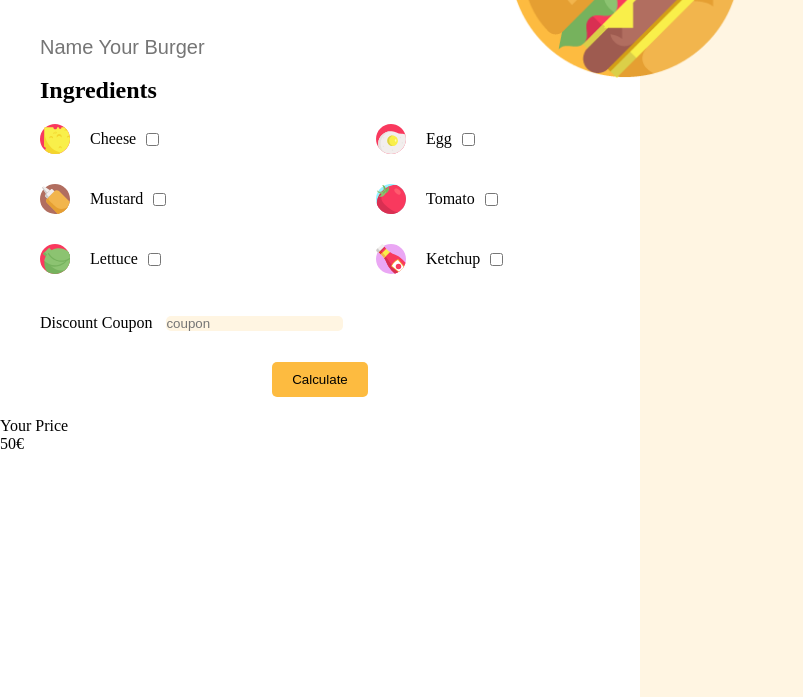
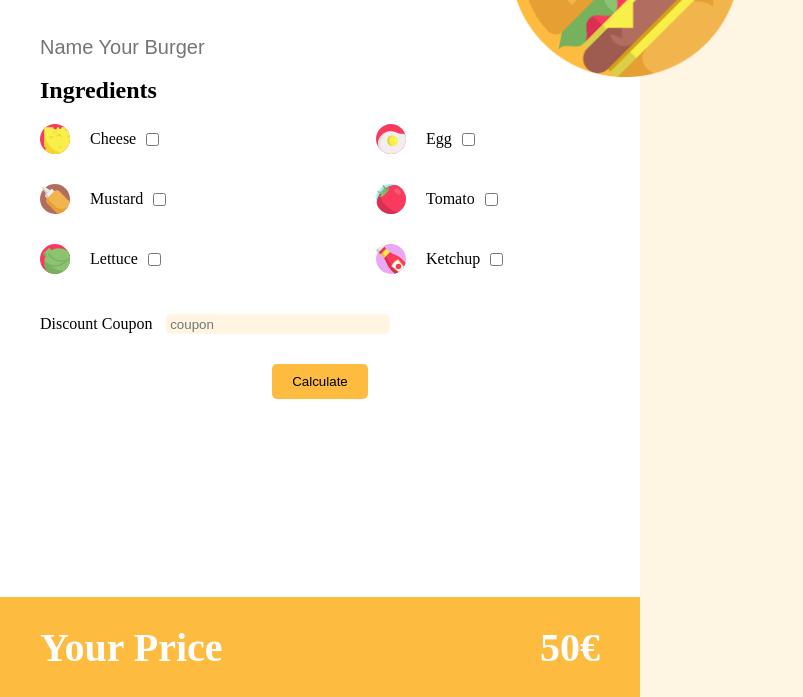
Before and after one commit to n-desantis92/js-burger, a plain HTML site: page index.html in a window 1280 px wide. Shown: the part 103-800 px from the top of the page, without its empty margins (0-803 px from the left). Drawn offline with Linux system fonts and the light colour scheme.

Commit message:
sistemato footer

```diff
--- a/css/style.css
+++ b/css/style.css
@@ -12,6 +12,7 @@ body {
   width: 50%;
   height: 100vh;
   background-color: #fff;
+  position: relative;
 }
 
 header {
@@ -85,6 +86,8 @@ align-items: center;
   border: none;
   margin-left: 10px;
   border-radius: 5px;
+  height: 20px;
+  width: 40%;
 }
 
 .bottone-calcolatore {
@@ -107,3 +110,18 @@ align-items: center;
 .bottone-calcolatore button:hover {
   cursor: pointer;
 }
+
+footer {
+  height: 100px;
+  width: 100%;
+  background-color: #FDBB40;
+  position: absolute;
+  bottom: 0;
+  display: flex;
+  justify-content: space-between;
+  align-items: center;
+  padding: 20px 40px;
+  font-size: 40px;
+  color: #fff;
+  font-weight: bold;
+}
```
Also changed, not shown: index.html (+1 -1 lines).
